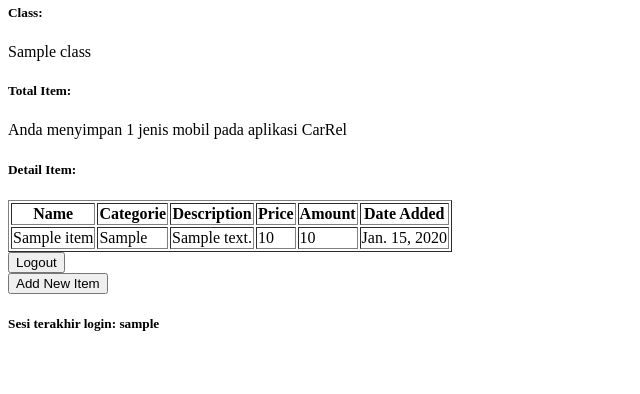
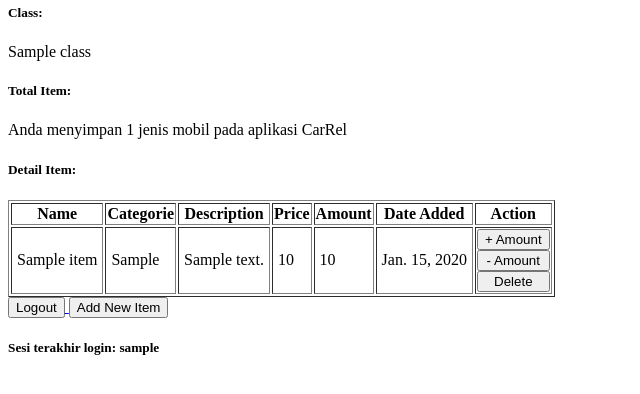
Before and after one commit to LokSki22/CarRel, a Django app: template main/templates/main.html in a window 1280 px wide. Shown: the part 154-548 px from the top of the page, without its empty margins (0-640 px from the left). Run offline with Django 4.2, Linux system fonts and the light colour scheme; tables that the repository leaves empty hold one stand-in row (values such as "Sample post"); the template is opened without the code that fills it: values that come from a table or form of the project are taken from there, most other values are stand-ins (such as "Sample title", 1, 10 or a date in 2020).

Commit message:
commited for tugas 4

```diff
--- a/main/templates/main.html
+++ b/main/templates/main.html
@@ -19,40 +19,49 @@
             <th>Price</th>
             <th>Amount</th>
             <th>Date Added</th>
+            <th>Action</th>
         </tr>
 
         {% comment %} Berikut cara memperlihatkan data produk di bawah baris ini {% endcomment %}
 
         {% for item in items %}
             <tr>
-                <td>{{ item.name }}</td>
-                <td>{{ item.categories }}</td>
-                <td>{{ item.description }}</td>
-                <td>{{ item.price }}</td>
-                <td>{{ item.amount }}</td>
-                <td>{{ item.date_added }}</td>
+                <td style="padding: 5px;">{{ item.name }}</td>
+                <td style="padding: 5px;">{{ item.categories }}</td>
+                <td style="padding: 5px;">{{ item.description }}</td>
+                <td style="padding: 5px;">{{ item.price }}</td>
+                <td style="padding: 5px;">{{ item.amount }}</td>
+                <td style="padding: 5px;">{{ item.date_added }}</td>
+                <td>
+                    <form method="post">
+                        {% csrf_token %}
+                        <div style="display: flex; flex-direction: column;">
+                            <button type="submit" name="increment" value="{{ item.id }}">
+                                + Amount
+                            </button>
+                            <button type="submit" name="decrement" value="{{ item.id }}">
+                                - Amount
+                            </button>
+                            <button type="submit" name="delete" value="{{ item.id }}">
+                                Delete
+                            </button>
+                        </div>
+                    </form>
+                </td>
             </tr>
         {% endfor %}
     </table>
-
-
-
-
 
     <a href="{% url 'main:logout' %}">
         <button>
             Logout
         </button>
     </a>
-
-    <br />
-
     <a href="{% url 'main:create_item' %}">
         <button>
             Add New Item
         </button>
     </a>
 
-
     <h5>Sesi terakhir login: {{ last_login }}</h5>
 {% endblock content %}
```
Also changed, not shown: main/views.py (+21 -0 lines), README.md, img.png (added), img_1.png (added), img_2.png (added), img_3.png (added), img_4.png (added), main/migrations/0003_item_user.py (added).
